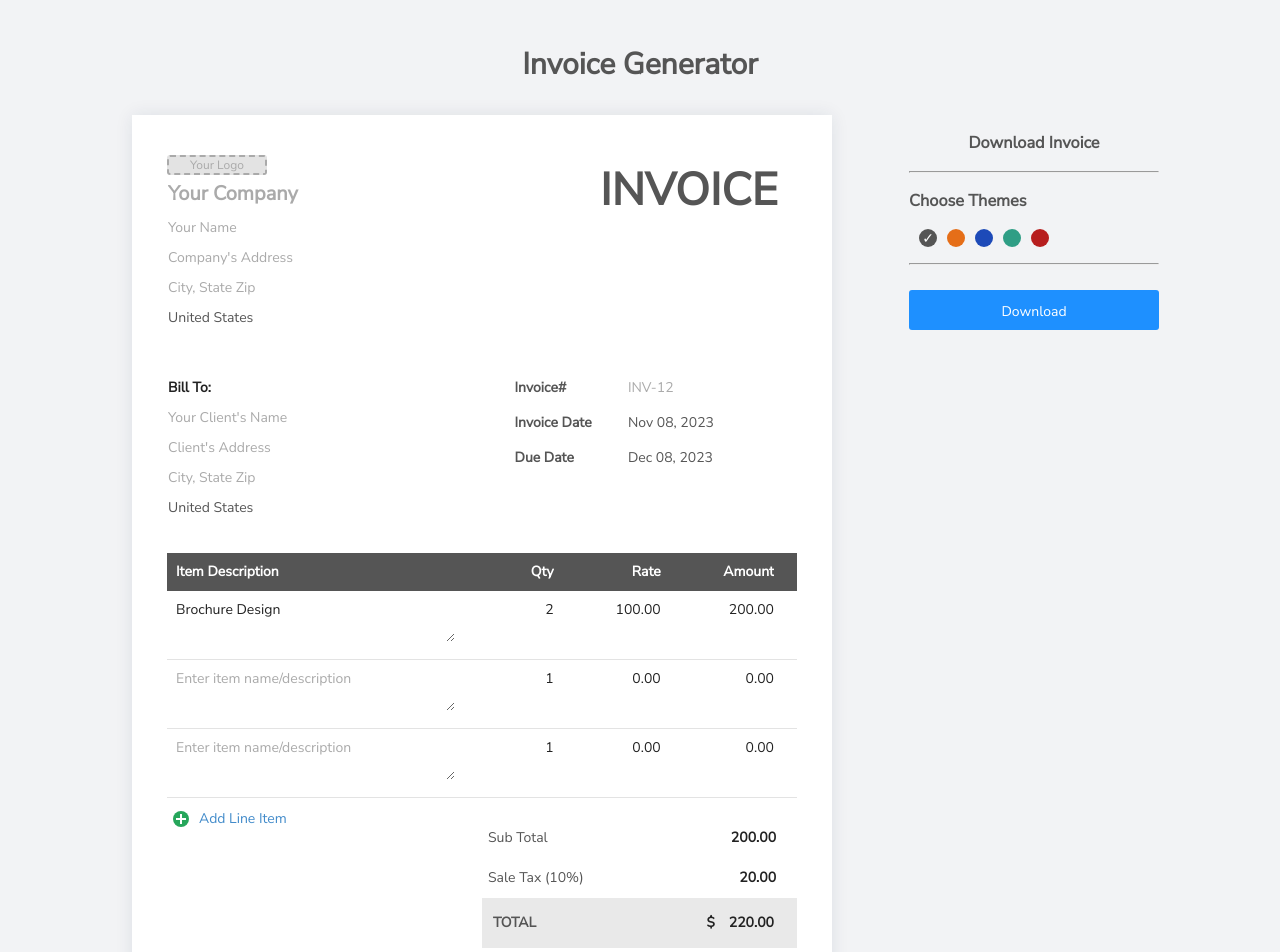
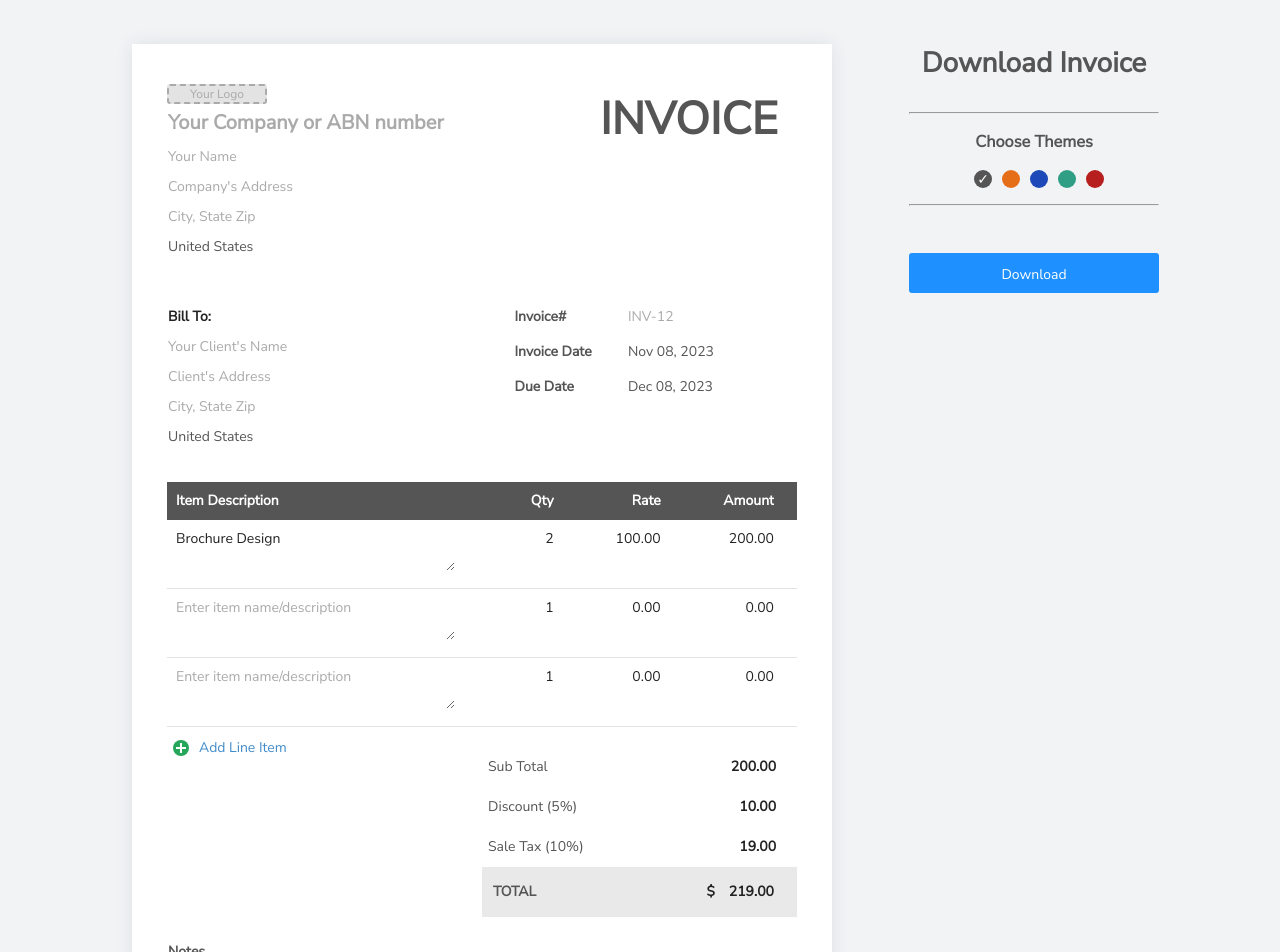
Before and after one commit to sxudan/invoice-generator, a React (Create React App) app: page /generate-invoice in a window 1280 px wide. Shown: the top 952 px of the page. Built offline with nearby package versions, Linux system fonts and the light colour scheme; what @react-pdf/renderer would draw is missing.

Commit message:
add: discount

```diff
--- a/public/env.js
+++ b/public/env.js
@@ -35,7 +35,7 @@ window.env = {
   "npm_package_browserslist_development_2": "last 1 safari version",
   "npm_execpath": "/usr/local/lib/node_modules/yarn/bin/yarn.js",
   "npm_package_dependencies_rc_slider": "^10.4.0",
-  "PATH": "/var/folders/gj/bxnhxpjn0dl89lcf34c8qqp00000gn/T/yarn--1699577591164-0.7215129971842178:/Users/xkal/Downloads/invoice-generator/node_modules/.bin:/Users/xkal/.config/yarn/link/node_modules/.bin:/Users/xkal/.nvm/versions/node/v18.17.1/libexec/lib/node_modules/npm/bin/node-gyp-bin:/Users/xkal/.nvm/versions/node/v18.17.1/lib/node_modules/npm/bin/node-gyp-bin:/Users/xkal/.nvm/versions/node/v18.17.1/bin/node_modules/npm/bin/node-gyp-bin:/Users/xkal/.nvm/versions/node/v18.17.1/bin:/Users/xkal/Downloads/flutter/bin:/Library/Frameworks/Python.framework/Versions/3.12/bin:/Library/Frameworks/Python.framework/Versions/2.7/bin:/usr/local/bin:/System/Cryptexes/App/usr/bin:/usr/bin:/bin:/usr/sbin:/sbin:/Library/Apple/usr/bin:/var/run/com.apple.security.cryptexd/codex.system/bootstrap/usr/local/bin:/var/run/com.apple.security.cryptexd/codex.system/bootstrap/usr/bin:/var/run/com.apple.security.cryptexd/codex.system/bootstrap/usr/appleinternal/bin:/Users/xkal/Downloads/flutter/bin:/Library/Frameworks/Python.framework/Versions/3.12/bin:/Library/Frameworks/Python.framework/Versions/2.7/bin:/Users/xkal/Library/Android/sdk/emulator:/Users/xkal/Library/Android/sdk/platform-tools:/Users/xkal/Library/Android/sdk/emulator:/Users/xkal/Library/Android/sdk/platform-tools",
+  "PATH": "/var/folders/gj/bxnhxpjn0dl89lcf34c8qqp00000gn/T/yarn--1699579804195-0.01603052919115666:/Users/xkal/Downloads/invoice-generator/node_modules/.bin:/Users/xkal/.config/yarn/link/node_modules/.bin:/Users/xkal/.nvm/versions/node/v18.17.1/libexec/lib/node_modules/npm/bin/node-gyp-bin:/Users/xkal/.nvm/versions/node/v18.17.1/lib/node_modules/npm/bin/node-gyp-bin:/Users/xkal/.nvm/versions/node/v18.17.1/bin/node_modules/npm/bin/node-gyp-bin:/Users/xkal/.nvm/versions/node/v18.17.1/bin:/Users/xkal/Downloads/flutter/bin:/Library/Frameworks/Python.framework/Versions/3.12/bin:/Library/Frameworks/Python.framework/Versions/2.7/bin:/usr/local/bin:/System/Cryptexes/App/usr/bin:/usr/bin:/bin:/usr/sbin:/sbin:/Library/Apple/usr/bin:/var/run/com.apple.security.cryptexd/codex.system/bootstrap/usr/local/bin:/var/run/com.apple.security.cryptexd/codex.system/bootstrap/usr/bin:/var/run/com.apple.security.cryptexd/codex.system/bootstrap/usr/appleinternal/bin:/Users/xkal/Downloads/flutter/bin:/Library/Frameworks/Python.framework/Versions/3.12/bin:/Library/Frameworks/Python.framework/Versions/2.7/bin:/Users/xkal/Library/Android/sdk/emulator:/Users/xkal/Library/Android/sdk/platform-tools:/Users/xkal/Library/Android/sdk/emulator:/Users/xkal/Library/Android/sdk/platform-tools",
   "npm_config_argv": "{\"remain\":[],\"cooked\":[\"run\",\"start\"],\"original\":[\"start\"]}",
   "LaunchInstanceID": "A79A5A45-CBCA-419F-8BE4-E3D97462C033",
   "_": "/Users/xkal/Downloads/invoice-generator/node_modules/.bin/react-dotenv",
--- a/src/components/ColorPalette.tsx
+++ b/src/components/ColorPalette.tsx
@@ -30,7 +30,8 @@ const ColorPalette = ({ value, onSelected }: ColorPaletteProps) => {
 const styles = {
     container: {
         display: 'flex',
-        margin: '16px 0'
+        margin: '16px 0',
+        justifyContent: 'center'
     }
 }
 
--- a/src/components/InvoicePage.tsx
+++ b/src/components/InvoicePage.tsx
@@ -36,6 +36,7 @@ const InvoicePage: FC<Props> = ({ data, pdfMode, onChange, premium = false, them
   const [invoice, setInvoice] = useState<Invoice>(data ? { ...data } : { ...initialInvoice })
   const [subTotal, setSubTotal] = useState<number>()
   const [saleTax, setSaleTax] = useState<number>()
+  const [discount, setDiscount] = useState<number>()
 
   const dateFormat = 'MMM dd, yyyy'
   const invoiceDate = invoice.invoiceDate !== '' ? new Date(invoice.invoiceDate) : new Date()
@@ -127,11 +128,19 @@ const InvoicePage: FC<Props> = ({ data, pdfMode, onChange, premium = false, them
 
   useEffect(() => {
     const match = invoice.taxLabel.match(/(\d+)%/)
+    const discountMatch = invoice.discountLabel.match(/(\d+)%/)
     const taxRate = match ? parseFloat(match[1]) : 0
-    const saleTax = subTotal ? (subTotal * taxRate) / 100 : 0
+    const discountRate = discountMatch ? parseFloat(discountMatch[1]) : 0
+
+    const disc = subTotal ? (subTotal * discountRate) / 100 : 0
+
+    const subTotal_disc = Math.max(0, ((subTotal ?? 0) - disc) )
+
+    const saleTax = subTotal_disc ? (subTotal_disc * taxRate) / 100 : 0
 
     setSaleTax(saleTax)
-  }, [subTotal, invoice.taxLabel])
+    setDiscount(disc)
+  }, [subTotal, invoice.taxLabel, invoice.discountLabel])
 
   useEffect(() => {
     if (onChange) {
@@ -160,7 +169,7 @@ const InvoicePage: FC<Props> = ({ data, pdfMode, onChange, premium = false, them
             />
             <EditableInput
               className="fs-20 bold"
-              placeholder="Your Company"
+              placeholder="Your Company or ABN number"
               value={invoice.companyName}
               onChange={(value) => handleChange('companyName', value)}
               pdfMode={pdfMode}
@@ -414,6 +423,22 @@ const InvoicePage: FC<Props> = ({ data, pdfMode, onChange, premium = false, them
                 </Text>
               </View>
             </View>
+            {/* Discount */}
+            <View className="flex" pdfMode={pdfMode}>
+              <View className="w-50 p-5" pdfMode={pdfMode}>
+                <EditableInput
+                  value={invoice.discountLabel}
+                  onChange={(value) => handleChange('discountLabel', value)}
+                  pdfMode={pdfMode}
+                />
+              </View>
+              <View className="w-50 p-5" pdfMode={pdfMode}>
+                <Text className="right bold dark" pdfMode={pdfMode}>
+                  {discount?.toFixed(2)}
+                </Text>
+              </View>
+            </View>
+            {/* tax */}
             <View className="flex" pdfMode={pdfMode}>
               <View className="w-50 p-5" pdfMode={pdfMode}>
                 <EditableInput
--- a/src/css/only_for_templates/_app.css
+++ b/src/css/only_for_templates/_app.css
@@ -51,7 +51,6 @@
   padding: 12px 30px;
   cursor: pointer;
   font-size: 14px;
-  margin: 18px auto;
   text-align: center;
   background-color: DodgerBlue;
 }
--- a/src/data/initialData.ts
+++ b/src/data/initialData.ts
@@ -41,6 +41,7 @@ export const initialInvoice: Invoice = {
   ],
   subTotalLabel: 'Sub Total',
   taxLabel: 'Sale Tax (10%)',
+  discountLabel: 'Discount (5%)',
   totalLabel: 'TOTAL',
   currency: '$',
   notesLabel: 'Notes',
--- a/src/data/types.ts
+++ b/src/data/types.ts
@@ -37,6 +37,7 @@ export interface Invoice {
   productLines: ProductLine[]
 
   subTotalLabel: string
+  discountLabel: string
   taxLabel: string
 
   totalLabel: string
--- a/src/pages/invoice_generator.tsx
+++ b/src/pages/invoice_generator.tsx
@@ -124,7 +124,7 @@ const InvoiceGeneratorPage = () => {
   function createThemePalette() {
     return (
         <div>
-            <h3>Choose Themes</h3>
+            <h3 className="center">Choose Themes</h3>
             <ColorPalette value={theme} onSelected={(t) => {
               setTheme(t)
               window.localStorage.setItem("themeData", JSON.stringify(t))
@@ -135,7 +135,7 @@ const InvoiceGeneratorPage = () => {
 
   return (
     <div className="invoice-main">
-      <h1 className="center fs-30">Invoice Generator</h1>
+      {/* <h1 className="center fs-30">Invoice Generator</h1> */}
       <div style={{ display: "flex", gap: "77px" }}>
         <div style={{ width: "100px" }}></div>
         <div style={{ width: "700px", minWidth: '700px' }}>
@@ -143,14 +143,14 @@ const InvoiceGeneratorPage = () => {
         </div>
         {/* { invoice && <Download data={invoice} />} */}
         <div>
-            <h3 className="center">Download Invoice</h3>
+            <h1 className="center">Download Invoice</h1>
             <hr/>
             {createThemePalette()}
             <hr/>
         {invoice && (
           <Popup
             modal
-            trigger={<button className="download-pdf">Download</button>}
+            trigger={<button className="download-pdf mt-40">Download</button>}
             position="right center"
           >
             <Export invoice={invoice} theme={theme}/>
```
